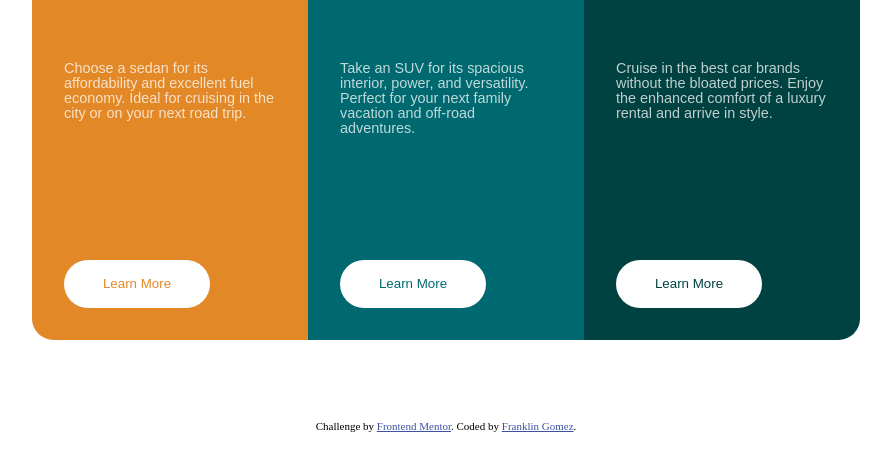
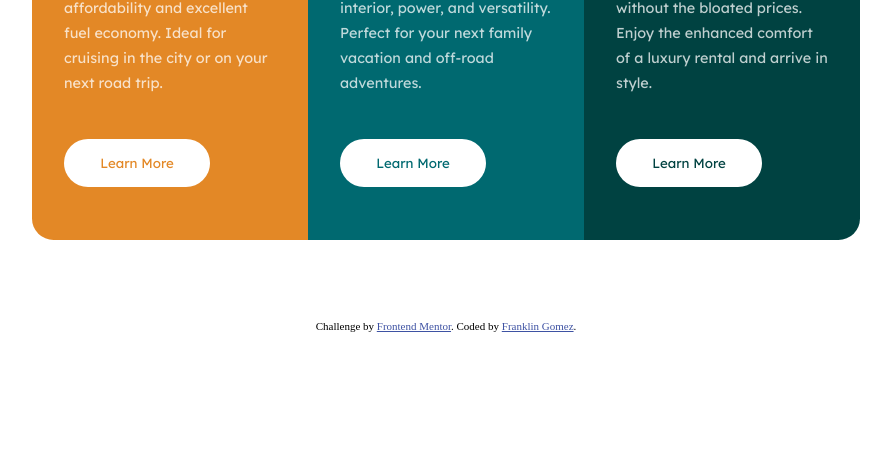
Before and after one commit to frankgomezdev/3-column-preview-card-component-main, a plain HTML site: page index.html in a window 1280 px wide. Shown: the part 340-802 px from the top of the page, without its empty margins (194-1085 px from the left). Drawn offline with Linux system fonts and the light colour scheme.

Commit message:
final version

```diff
--- a/css/style.css
+++ b/css/style.css
@@ -33,17 +33,22 @@ main {
 
 h1 {
     font-family: 'Big Shoulders Display', cursive;
+    text-align: start;
+    text-transform: uppercase;
+    font-size: 2.5rem;
+    font-weight: 700;
 }
 
 p {
-    font-family: 'Lexand Deca', sans-serif;
-    line-height: 15px;
+    font-family: 'Lexend Deca', sans-serif;
+    line-height: 25px;
+    text-align: start;
 }
 
 button {
     width: 146px;
     height: 48px;
-    font-family: 'Lexand Deca', sans-serif;
+    font-family: 'Lexend Deca', sans-serif;
     border-radius: 25px;
     border: none;
     background-color: white;
@@ -51,18 +56,15 @@ button {
 
 
 .title {
-    text-align: start;
-    text-transform: uppercase;
-    font-size: 2.5rem;
-    font-weight: 700;
+
 }
 
 .card {
     display: flex;
     flex-direction: column;
-    justify-content: space-between;
+    justify-content:space-around;
     max-width: 18rem;
-    min-height: 600px;
+    min-height: 31.25rem;
     padding: 2rem;
     color: var(--transparent-white);
 }
@@ -70,11 +72,10 @@ button {
 .card-description {
     max-width: 212px;
     min-height: 125px;
+    line-height: 25px;
 }
 
-/* .info-btn {
-    margin-top: 60px;
-} */
+
 
 
 
@@ -110,19 +111,19 @@ button {
 .sedan.btn:hover {
     background-color: var(--bright-orange);
     color: white;
-    border: 1px solid white;
+    border: 2px solid white;
 }
 
 .suv.btn:hover {
     background-color: var(--dark-cyan);
     color: white;
-    border: 1px solid white;
+    border: 2px solid white;
 }
 
 .luxury.btn:hover {
     background-color: var(--very-dark-cyan);
     color: white;
-    border: 1px solid white;
+    border: 2px solid white;
 }
 
 
@@ -134,7 +135,7 @@ button {
 }
 
 .attribution a {
-    color: hsl(228, 45%, 44%);\
+    color: hsl(228, 45%, 44%);
 }
 
 
```
